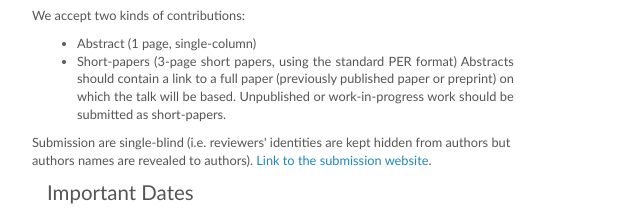
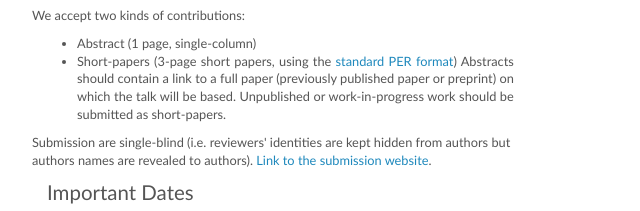
Before and after one commit to ngast/rlnq, a plain HTML site: page docs/index.html in a window 1280 px wide. Shown: the part 516-727 px from the top of the page, 228-868 px from the left. Drawn offline with Linux system fonts and the light colour scheme.

Commit message:
add link 'standard PER format'

```diff
--- a/docs/index.html
+++ b/docs/index.html
@@ -60,8 +60,8 @@ The workshop aims to revisit the development and the application of reinforcemen
 We accept two kinds of contributions:
 <ul>
   <li>Abstract (1 page, single-column)</li>
-  <li>Short-papers (3-page short papers, using the standard PER
-    format)
+  <li>Short-papers (3-page short papers, using the <a href="http://www.sigmetrics.org/sig-alternate-per.cls">standard PER
+    format</a>)
 Abstracts should contain a link to a full paper (previously published
     paper or preprint) on which the talk will be based. Unpublished or
     work-in-progress work should be submitted as short-papers.</li>
```
